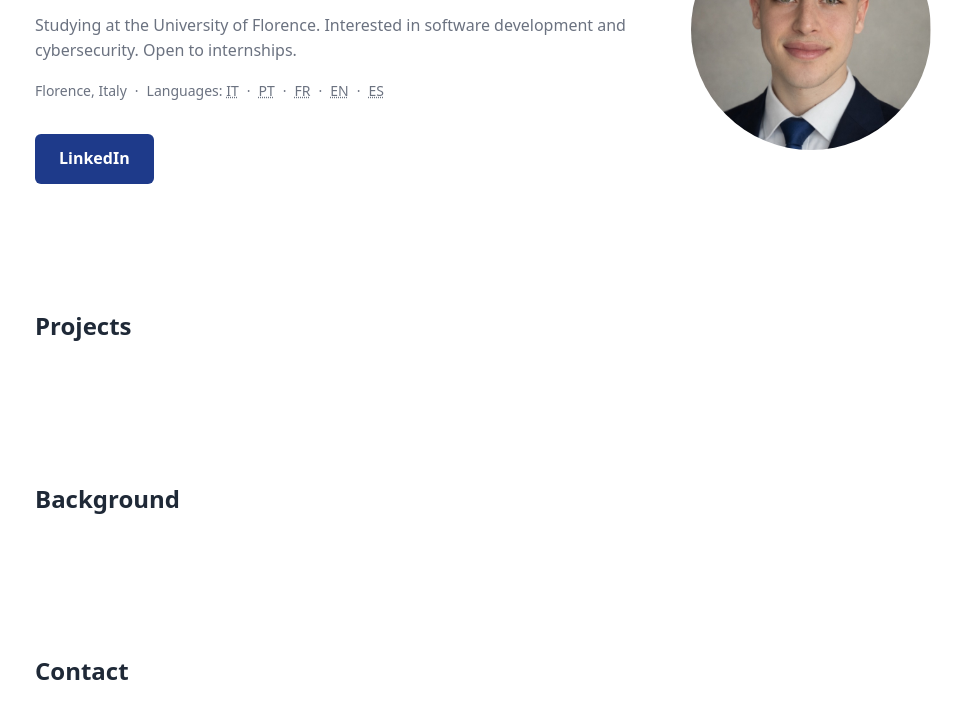
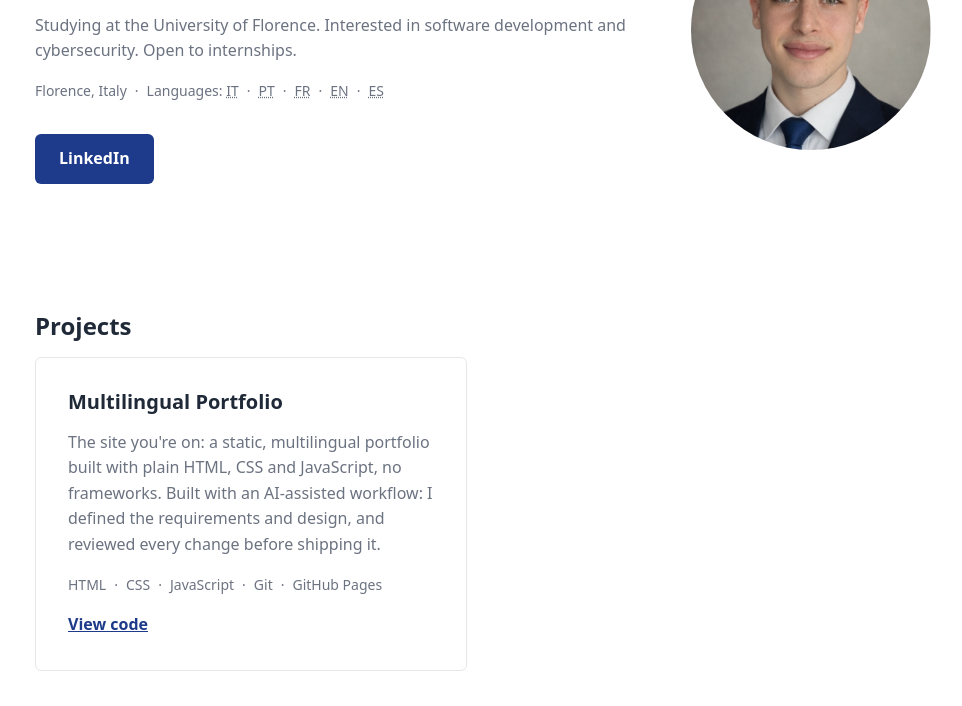
Before and after one commit to joaolorenzorebaudo-lab/joaolorenzorebaudo-lab.github.io, a plain HTML site: page index.html in a window 1280 px wide. Shown: the part 246-952 px from the top of the page, without its empty margins (157-1119 px from the left). Drawn offline with Linux system fonts and the light colour scheme.

Commit message:
feat: add projects section

```diff
--- a/css/style.css
+++ b/css/style.css
@@ -179,7 +179,8 @@ footer {
   font-size: 0.875rem;
 }
 
-.hero-tags li + li::before {
+.hero-tags li + li::before,
+.project-tags li + li::before {
   content: "·";
   content: "·" / "";
   margin-inline: var(--space-s);
@@ -219,3 +220,41 @@ footer {
     height: 15rem;
   }
 }
+
+/* Projects */
+.project-list {
+  display: grid;
+  grid-template-columns: repeat(auto-fill, minmax(min(100%, 18rem), 1fr));
+  gap: var(--space-l);
+}
+
+.project-card {
+  display: flex;
+  flex-direction: column;
+  gap: var(--space-m);
+  padding: var(--space-l);
+  border: 1px solid var(--color-border);
+  border-radius: 0.375rem;
+}
+
+.project-card h3 {
+  font-size: 1.25rem;
+}
+
+.project-card p {
+  color: var(--color-text-muted);
+}
+
+.project-tags {
+  display: flex;
+  flex-wrap: wrap;
+  padding: 0;
+  list-style: none;
+  color: var(--color-text-muted);
+  font-size: 0.875rem;
+}
+
+.project-card a {
+  margin-top: auto;
+  font-weight: 600;
+}
--- a/index.html
+++ b/index.html
@@ -46,6 +46,20 @@
 
     <section id="projects">
       <h2>Projects</h2>
+      <div class="project-list">
+        <article class="project-card">
+          <h3>Multilingual Portfolio</h3>
+          <p>The site you're on: a static, multilingual portfolio built with plain HTML, CSS and JavaScript, no frameworks. Built with an AI-assisted workflow: I defined the requirements and design, and reviewed every change before shipping it.</p>
+          <ul class="project-tags">
+            <li>HTML</li>
+            <li>CSS</li>
+            <li>JavaScript</li>
+            <li>Git</li>
+            <li>GitHub Pages</li>
+          </ul>
+          <a href="https://github.com/joaolorenzorebaudo-lab/joaolorenzorebaudo-lab.github.io" aria-label="View code of Multilingual Portfolio">View code</a>
+        </article>
+      </div>
     </section>
 
     <section id="background">
```
